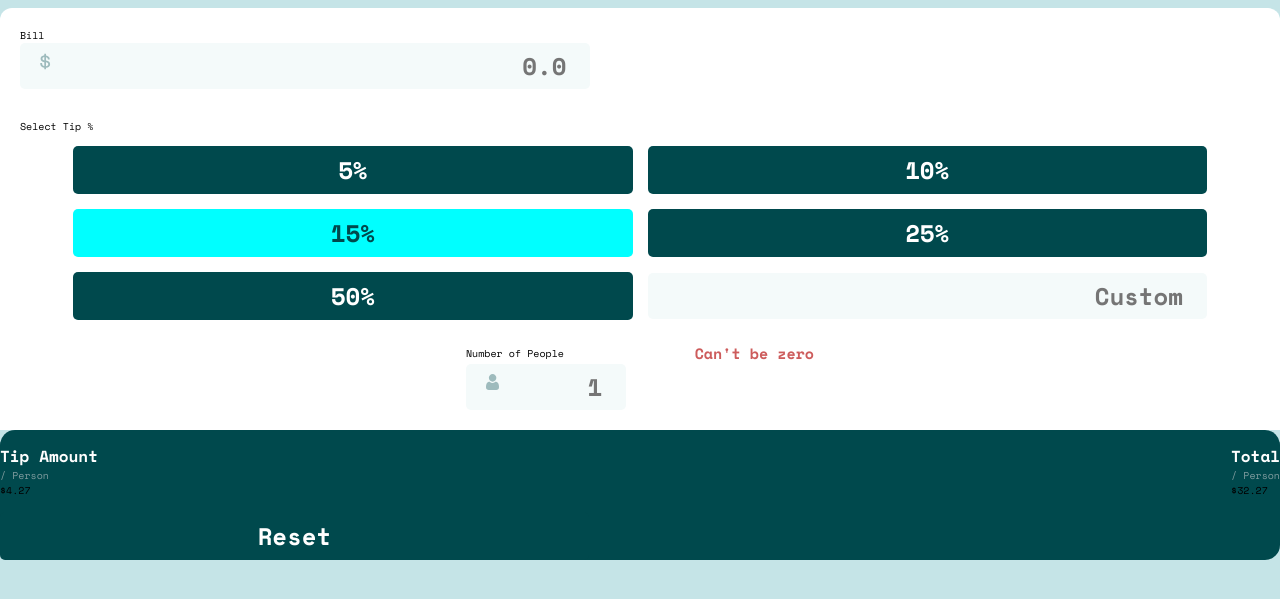
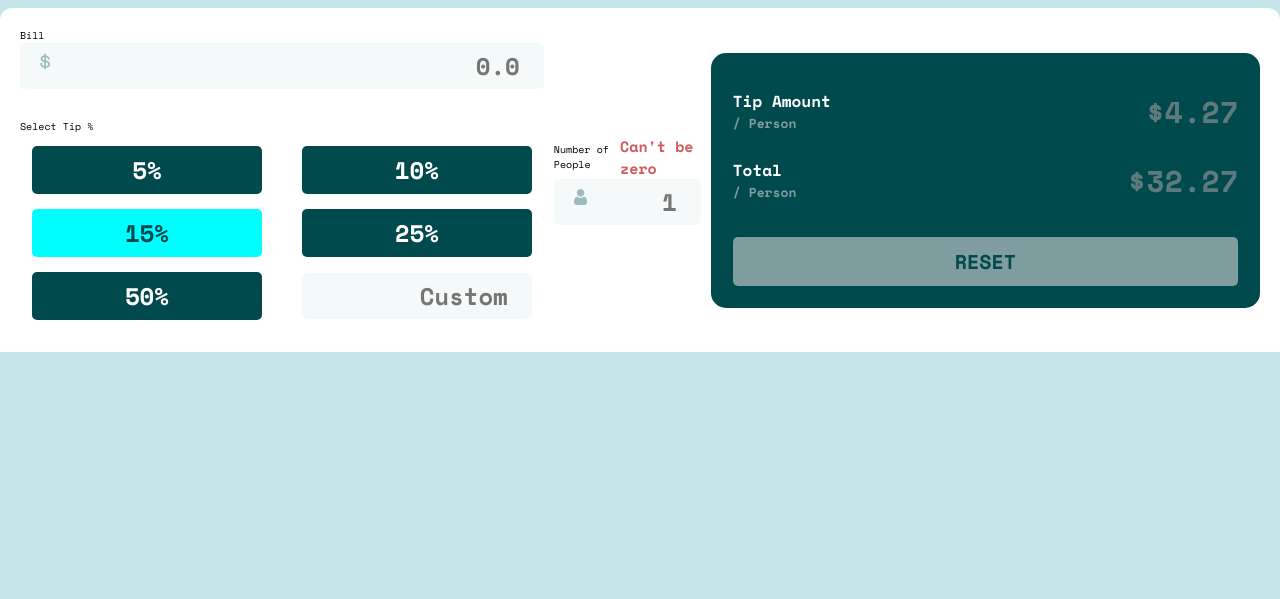
Before and after one commit to aaron-might/tip-calculator, a plain HTML site: page index.html in a window 1280 px wide. Shown: the part 67-666 px from the top of the page. Drawn offline with nearby package versions, Linux system fonts and the light colour scheme.

```diff
--- a/index.html
+++ b/index.html
@@ -11,6 +11,7 @@
     <link href="https://fonts.googleapis.com/css2?family=Space+Mono:wght@400;700&display=swap" rel="stylesheet">
     <title>Frontend mentor | Tip Calculator App</title>
     <link rel="stylesheet" href="style.css">
+    <script type="text/javascript" src="index.js"></script>
 </head>
 
 <body>
@@ -56,7 +57,6 @@
                 </div>
 
             </div>
-        </div>
             <div class="output">
                 <div class="line-wrapper">
                     <div class="line-ouput">
@@ -66,6 +66,7 @@
                         </div>
                         <div class="value">$4.27</div>
                     </div>
+
                     <div class="line-ouput">
                     <div class="title-wrapper">
                         <div class="title"> Total</div>
@@ -74,13 +75,12 @@
                     <div class="value">$32.27</div>
                 </div>
             </div>
-            <div class="btn">
+            <div class="btn-1">
                 Reset
             </div>
         </div>
     </div>
     </div>
-
 </body>
 
 </html>
--- a/index.js
+++ b/index.js
@@ -0,0 +1,6 @@
+const form = documemt.getElementById('form');
+const bill= documemt.getElementById('bill');
+const customer= documemt.getElementById('customer')
+const tipAmount= documemt.getElementById('tipAmount')
+const totalAmount= documemt.getElementById('totalAmount')
+const people= documemt.getElementById('people')
--- a/style.css
+++ b/style.css
@@ -50,7 +50,7 @@ body {
     border-top-right-radius: 12px;
 
     display:flex;
-    flex-direction: column;
+    flex-direction: row;
     align-items: center;
     justify-content: center;
     gap: 1rem;
@@ -118,6 +118,7 @@ img{
    /* border: 1px solid black; */
    padding:1.2rem;
    padding-top:1.2rem;
+   justify-content:space-between;
 }
 
 .btn {
@@ -129,33 +130,59 @@ img{
     font-weight: 700;
     border-radius:0.5rem;
     padding: 0.6rem 0;
+    justify-content:space-between;
 }
 .btn-active {
     background-color:aqua;
     color:var(--very-dark-cyan);
 
 }
-.inp-text {
+.btn-wrapper .inp-text {
     width: 46%;
 }
 .output {
     background-color: hsl(183, 100%, 15%);
     width: 100%;
     border-radius:1.5rem;
-    padding:2,2rem;
+    padding:2.2rem;
         /* color:hsl(183, 100%, 15%); */
 }
-.line-wrapper {
+.line-wrapper > div {
     display:flex;
     align-items: center;
     justify-content: space-between;
-    margin: 1.4rem 0;
+    margin: 1.4rem 0 2.4rem 0;
 }
+
 .title {
     color:white;
     font-weight:700;
     font-size:1.6rem;
 }
 .desc{
-    color: var(--dark-grayish-cyan-2)
+    color: var(--dark-grayish-cyan-2);
+    font-weight: 700;
+    font-size:1.3rem;
 }
+.btn-1{
+    width:100%;
+    background-color:var(--dark-grayish-cyan-2);
+    text-transform: uppercase;
+    text-align: center;
+    color:var(--very-dark-cyan);
+    font-size: 2rem;
+    font-weight:700;
+    border-radius:0.5rem;
+    padding:1rem 0;
+    margin-top:3.4rem;
+    transition:all 05s ease;
+
+}
+.btn-1 :hover{
+    background-color:red
+}
+.value {
+    color:var(--dark-grayish-cyan-1);
+    font-weight: 700;
+    font-size: 3rem;
+}
```
Lines whose indentation alone changed are shown as unchanged.
